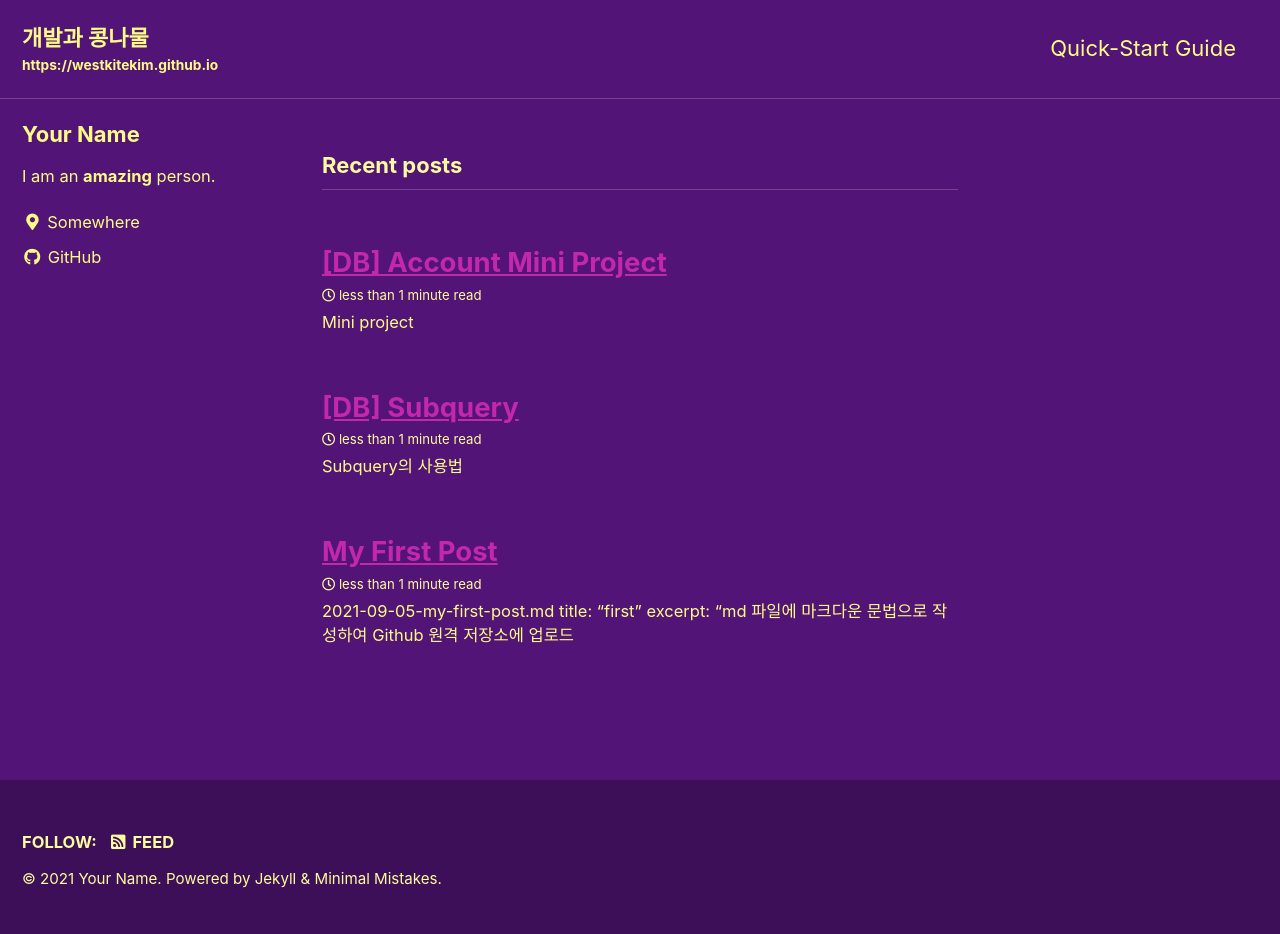
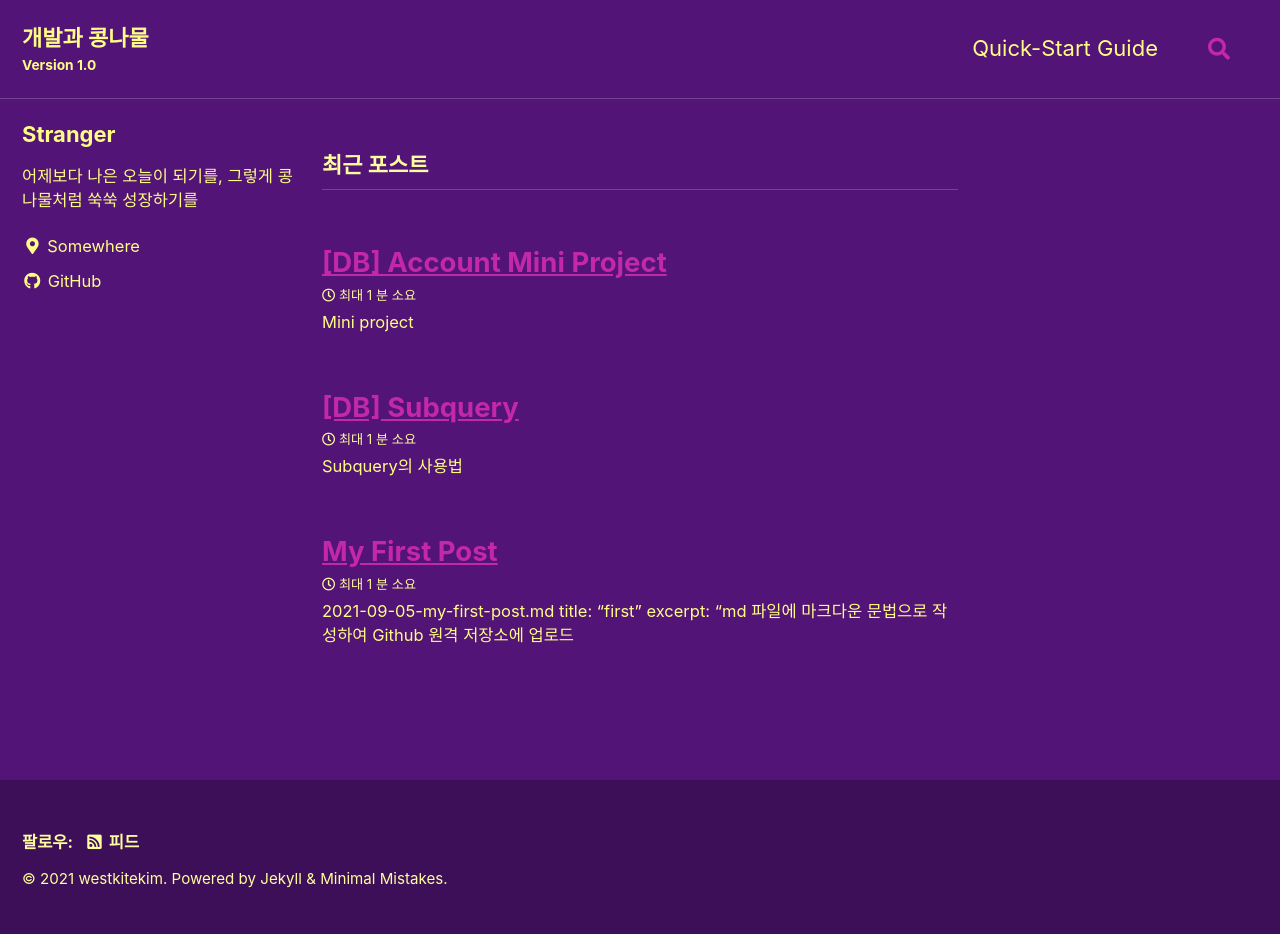
Before and after one commit to westkitekim/westkitekim.github.io, a Jekyll site: the page built from index.html, in a window 1280 px wide. Built offline with Jekyll 4.4.1, drawn with Linux system fonts in a browser that asks for light colours; cached includes are drawn as plain includes; the list of posts is cut into pages by our own code.

Commit message:
config수정-author및 상단부분

```diff
--- a/Gemfile
+++ b/Gemfile
@@ -1,2 +1,6 @@
 source "https://rubygems.org"
-gemspec
+
+gem "jekyll", "~> 3.5"
+gem "minimal-mistakes-jekyll"
+gem "kramdown-parser-gfm"
+gem 'wdm', '>= 0.1.0' if Gem.win_platform?
--- a/_config.yml
+++ b/_config.yml
@@ -15,15 +15,15 @@
 minimal_mistakes_skin    : "plum" # "air", "aqua", "contrast", "dark", "dirt", "neon", "mint", "plum", "sunrise"
 
 # Site Settings
-locale                   : "en-US"
+locale                   : "ko-KR"
 title                    : "개발과 콩나물"
 title_separator          : "-"
-subtitle                 : "https://westkitekim.github.io" # site tagline that appears below site title in masthead
-name                     : "Your Name"
+subtitle                 : "Version 1.0" # site tagline that appears below site title in masthead
+name                     : "westkitekim"
 description              : "An amazing website."
-url                      : # the base hostname & protocol for your site e.g. "https://mmistakes.github.io"
+url                      : "https://westkitekim.github.io" # the base hostname & protocol for your site e.g. "https://mmistakes.github.io"
 baseurl                  : # the subpath of your site, e.g. "/blog"
-repository               : # GitHub username/repo-name e.g. "mmistakes/minimal-mistakes"
+repository               : "westkitekim/westkitekim.github.com" #GitHub username/repo-name e.g. "mmistakes/minimal-mistakes"
 teaser                   : # path of fallback teaser image, e.g. "/assets/images/500x300.png"
 logo                     : # path of logo image to display in the masthead, e.g. "/assets/images/88x88.png"
 masthead_title           : # overrides the website title displayed in the masthead, use " " for no title
@@ -53,14 +53,15 @@ comments:
   staticman:
     branch               : # "master"
     endpoint             : # "https://{your Staticman v3 API}/v3/entry/github/"
+# 구글 recaptcha 세팅
 reCaptcha:
   siteKey                :
   secret                 :
 atom_feed:
   path                   : # blank (default) uses feed.xml
   hide                   : # true, false (default)
-search                   : # true, false (default)
-search_full_content      : # true, false (default)
+search                   : true # true, false (default) 수정
+search_full_content      : true # true, false (default) 수정
 search_provider          : # lunr (default), algolia, google
 algolia:
   application_id         : # YOUR_APPLICATION_ID
@@ -101,9 +102,9 @@ analytics:
 
 # Site Author
 author:
-  name             : "Your Name"
+  name             : "Stranger"
   avatar           : # path of avatar image, e.g. "/assets/images/bio-photo.jpg"
-  bio              : "I am an **amazing** person."
+  bio              : "어제보다 나은 오늘이 되기를, 그렇게 콩나물처럼 쑥쑥 성장하기를"
   location         : "Somewhere"
   email            :
   links:
```
